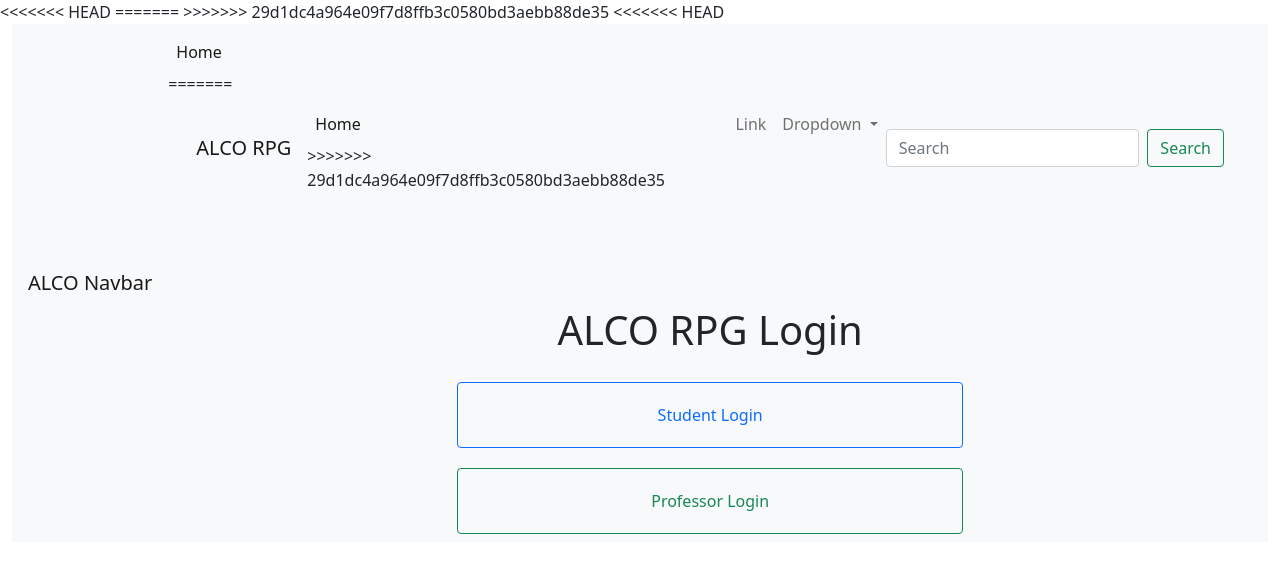
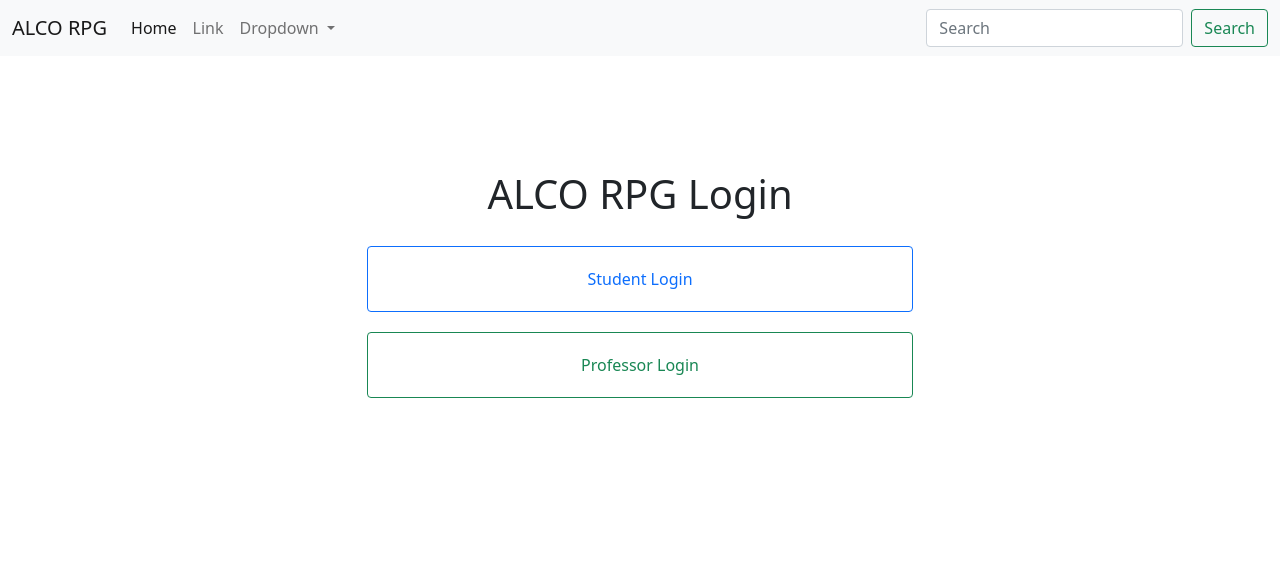
Before and after one commit to brendanyoon/ALCO, a Django app: page / in a window 1280 px wide. Shown: the top 573 px of the page. Run offline with Django 4.2, Linux system fonts and the light colour scheme.

Commit message:
Changed version of bootstrap

```diff
--- a/app/templates/app/base.html
+++ b/app/templates/app/base.html
@@ -8,34 +8,12 @@
     <meta name="viewport" content="width=device-width, initial-scale=1, shrink-to-fit=no">
 
     <!-- Bootstrap CSS -->
-<<<<<<< HEAD
-    <link rel="stylesheet" href="https://cdn.jsdelivr.net/npm/bootstrap@4.1.3/dist/css/bootstrap.min.css"
-        integrity="sha384-MCw98/SFnGE8fJT3GXwEOngsV7Zt27NXFoaoApmYm81iuXoPkFOJwJ8ERdknLPMO" crossorigin="anonymous">
-=======
     <link href="https://cdn.jsdelivr.net/npm/bootstrap@5.1.3/dist/css/bootstrap.min.css" rel="stylesheet"
         integrity="sha384-1BmE4kWBq78iYhFldvKuhfTAU6auU8tT94WrHftjDbrCEXSU1oBoqyl2QvZ6jIW3" crossorigin="anonymous">
->>>>>>> 29d1dc4a964e09f7d8ffb3c0580bd3aebb88de35
 
     <!-- Add additional CSS in static file -->
     {% load static %}
     <link rel="stylesheet" href="{% static 'css/styles.css' %}">
-<<<<<<< HEAD
-</head>
-
-<body>
-    <div class="container-fluid">
-        <nav class="navbar navbar-expand-lg navbar-light bg-light">
-            <a class="navbar-brand" href="#">ALCO Navbar</a>
-            <button class="navbar-toggler" type="button" data-toggle="collapse" data-target="#navbarSupportedContent"
-                aria-controls="navbarSupportedContent" aria-expanded="false" aria-label="Toggle navigation">
-                <span class="navbar-toggler-icon"></span>
-            </button>
-
-            <div class="collapse navbar-collapse" id="navbarSupportedContent">
-                <ul class="navbar-nav mr-auto">
-                    <li class="nav-item active">
-                        <a class="nav-link" href="#">Home<span class="sr-only">(current)</span></a>
-=======
     <link rel="stylesheet" type="text/css" href="{% static 'app/styles.css' %}">
 
 </head>
@@ -53,7 +31,6 @@
                 <ul class="navbar-nav me-auto mb-2 mb-lg-0">
                     <li class="nav-item">
                         <a class="nav-link active" aria-current="page" href="#">Home</a>
->>>>>>> 29d1dc4a964e09f7d8ffb3c0580bd3aebb88de35
                     </li>
                     <li class="nav-item">
                         <a class="nav-link" href="#">Link</a>
```
